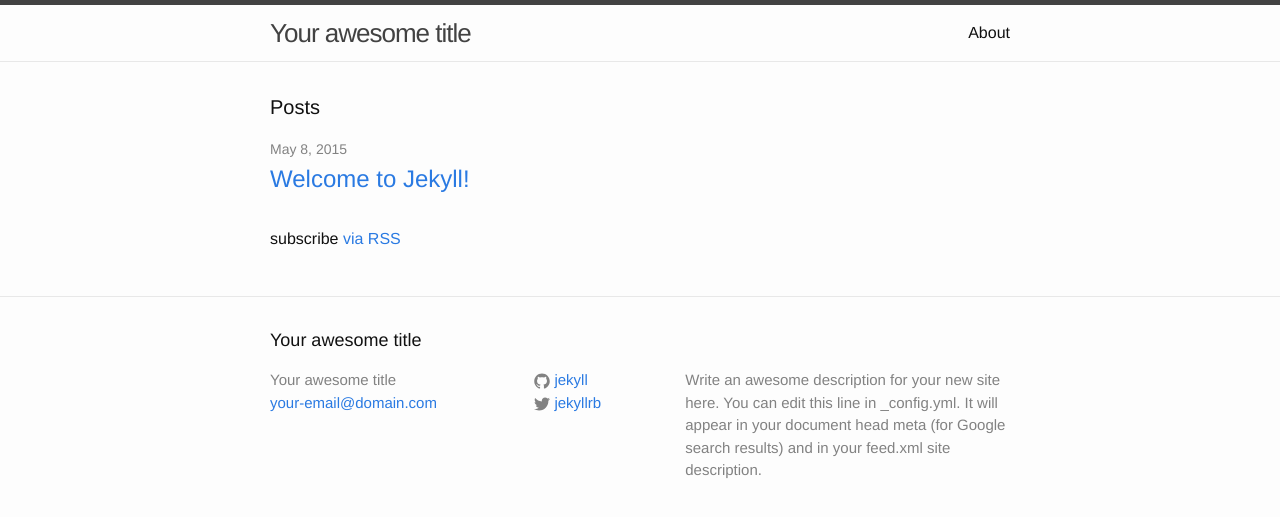
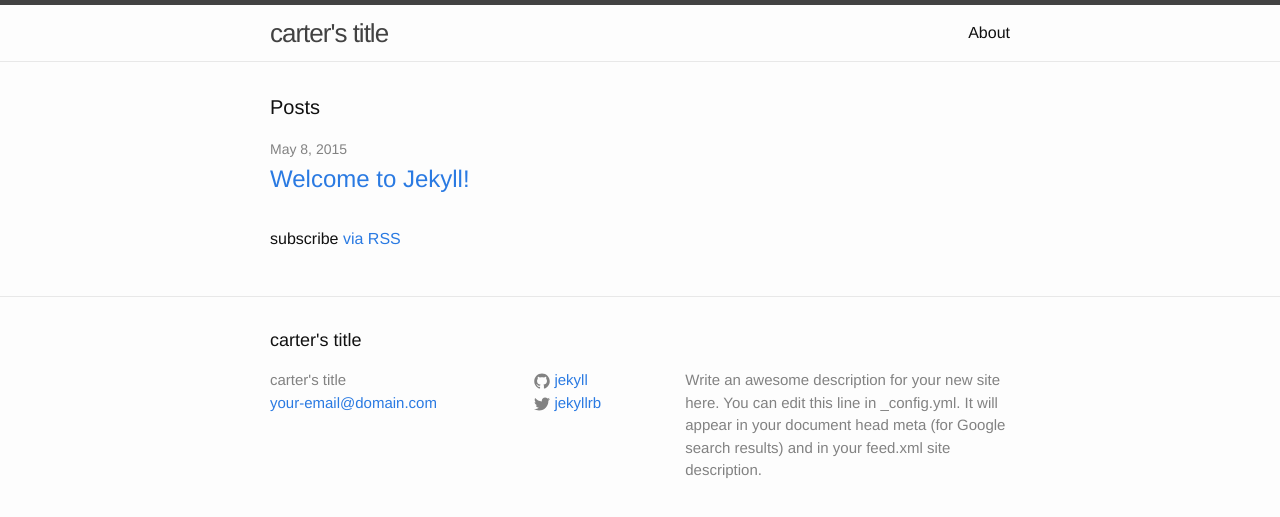
Before and after one commit to quine-io/carter.quine-io.github.io, a Jekyll site: the page built from index.html, in a window 1280 px wide. Shown: the top 517 px of the page. Built offline with Jekyll 4.4.1, drawn with Linux system fonts in a browser that asks for light colours.

Commit message:
uniquify

```diff
--- a/_config.yml
+++ b/_config.yml
@@ -1,5 +1,5 @@
 # Site settings
-title: Your awesome title
+title: carter's title
 email: your-email@domain.com
 description: > # this means to ignore newlines until "baseurl:"
   Write an awesome description for your new site here. You can edit this
```
